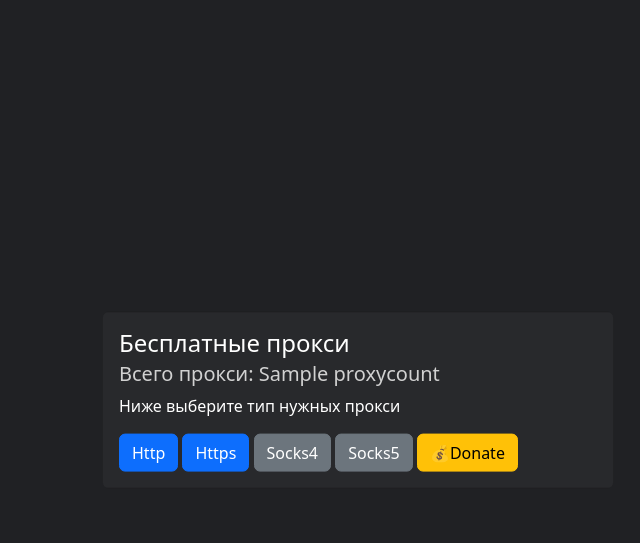
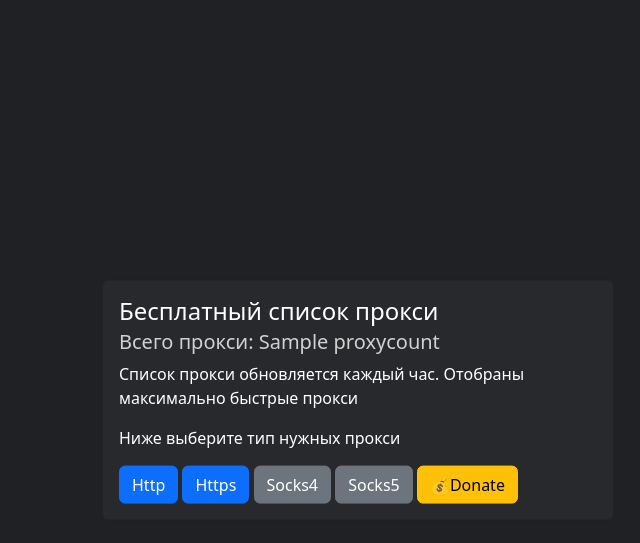
Before and after one commit to beliboba/PyProxyScraper, a Python web app: template templates/index.html in a window 1280 px wide. Shown: the top 543 px of the page, without its empty margins (282-922 px from the left). Run offline with Jinja, Linux system fonts and the light colour scheme; the template is opened without the code that fills it: most values are stand-ins (such as "Sample title", 1, 10 or a date in 2020).

Commit message:
improvements

```diff
--- a/scrapers/geonode.py
+++ b/scrapers/geonode.py
@@ -15,7 +15,7 @@ class Info:
 async def scrape(output: str, ptype: str) -> list[str, int]:
 	if ptype in Info.supported_types:
 		async with aiohttp.ClientSession() as session:
-			async with session.get(f'https://proxylist.geonode.com/api/proxy-list?limit=0&page=1&sort_by=lastChecked&sort_type=desc&protocols={ptype}') as response:
+			async with session.get(f'https://proxylist.geonode.com/api/proxy-list?limit=0&page=1&sort_by=lastChecked&sort_type=desc&protocols={ptype}&speed=fast') as response:
 				print(Panel.fit(f"[green]Доступно {response.json['total']} прокси[/]"))
 				proxies = response.json['data']
 				scraped = 0
--- a/templates/index.html
+++ b/templates/index.html
@@ -21,8 +21,9 @@
 <body>
 <div class="position-absolute top-50 start-50 translate-middle">
     <div class="card" style="width: 32rem;">
-        <div class="card-body"><h4 class="card-title">Бесплатные прокси</h4>
+        <div class="card-body"><h4 class="card-title">Бесплатный список прокси</h4>
             <h5 class="card-subtitle mb-2 text-muted">Всего прокси: {{ proxycount }}</h5>
+            <p class="card-text">Список прокси обновляется каждый час. Отобраны максимально быстрые прокси</p>
             <p class="card-text">Ниже выберите тип нужных прокси</p>
             <a href="{{ http }}" class="btn btn-primary">Http</a>
             <a href="{{ https }}" class="btn btn-primary">Https</a>
@@ -32,7 +33,7 @@
         </div>
     </div>
 </div>
-<div class="modal fade" id="donate" tabindex="-1" aria-labelledby="donateLabel" aria-hidden="true" style="color: #28292c">
+<div class="modal fade" id="donate" tabindex="-1" aria-labelledby="donateLabel" aria-hidden="true">
   <div class="modal-dialog">
     <div class="modal-content">
       <div class="modal-header">
```
